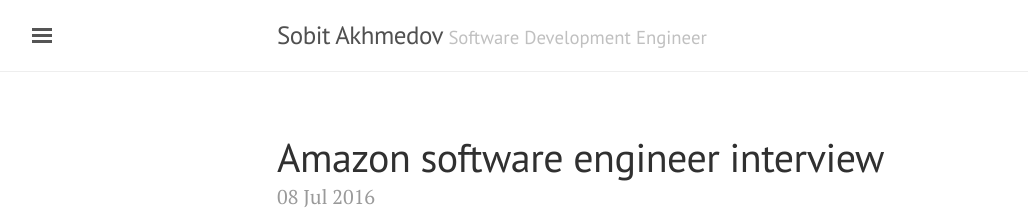
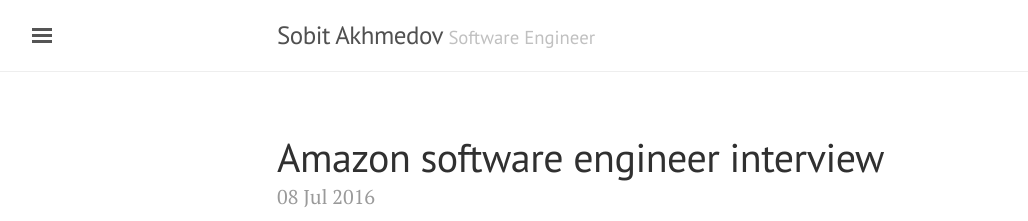
Before and after one commit to sobit/sobit.github.io, a Jekyll site: the page built from index.html, in a window 1280 px wide and 900 px high. Shown: the top 221 px of the window, without its empty margins (3-1031 px from the left). Built offline with Jekyll 4.4.1, drawn with Linux system fonts in a browser that asks for light colours; the list of posts is cut into pages by our own code.

Commit message:
remove development

```diff
--- a/_config.yml
+++ b/_config.yml
@@ -5,7 +5,7 @@
 
 # Setup
 title:               Sobit Akhmedov
-tagline:             Software Development Engineer
+tagline:             Software Engineer
 description:         >
                      Sobit Akhmedov is a backend, infrastructure, scalability specialist with sufficient background in
                      managing high load production stacks. Currently lives in Berlin, Germany and works at GetYourGuide.
```
